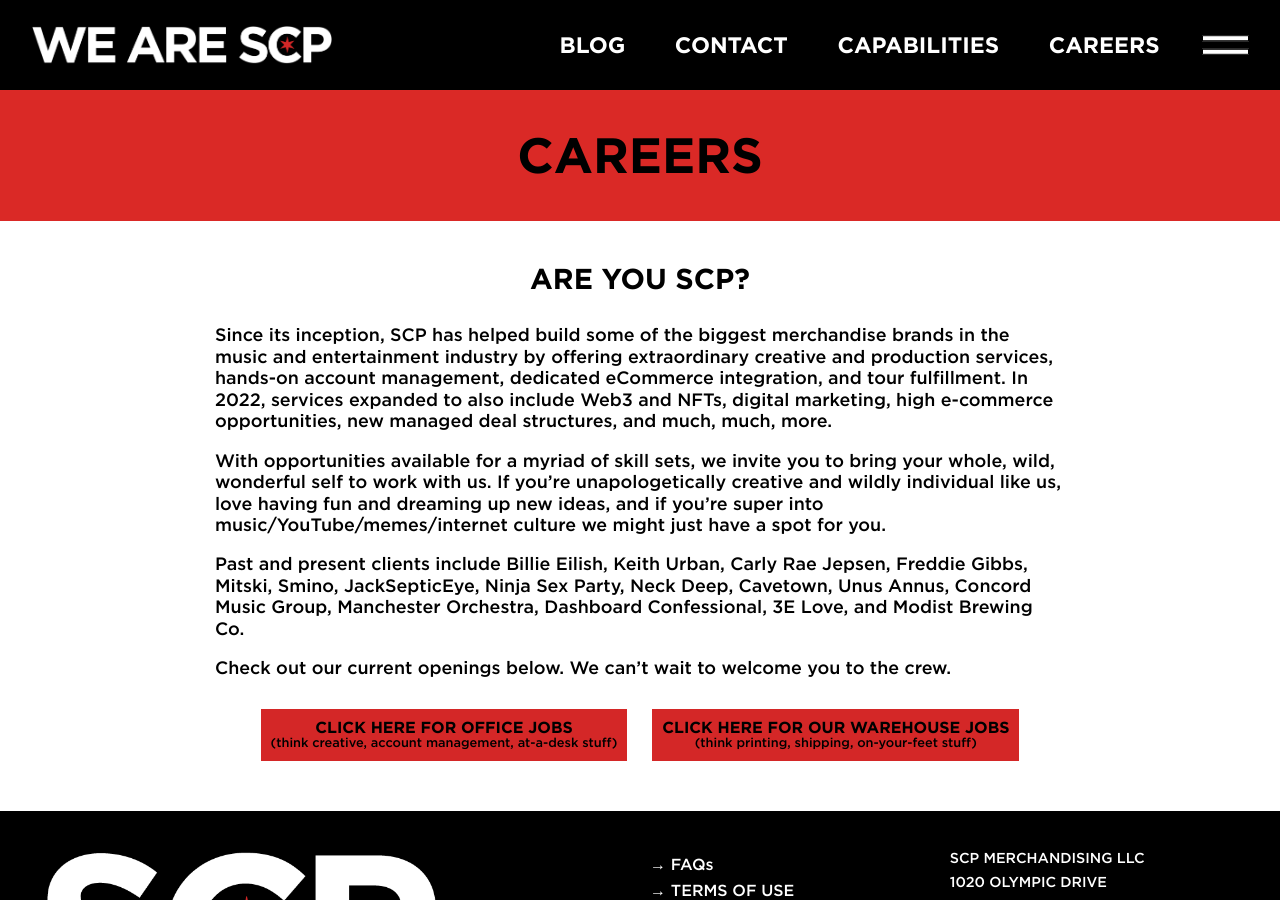
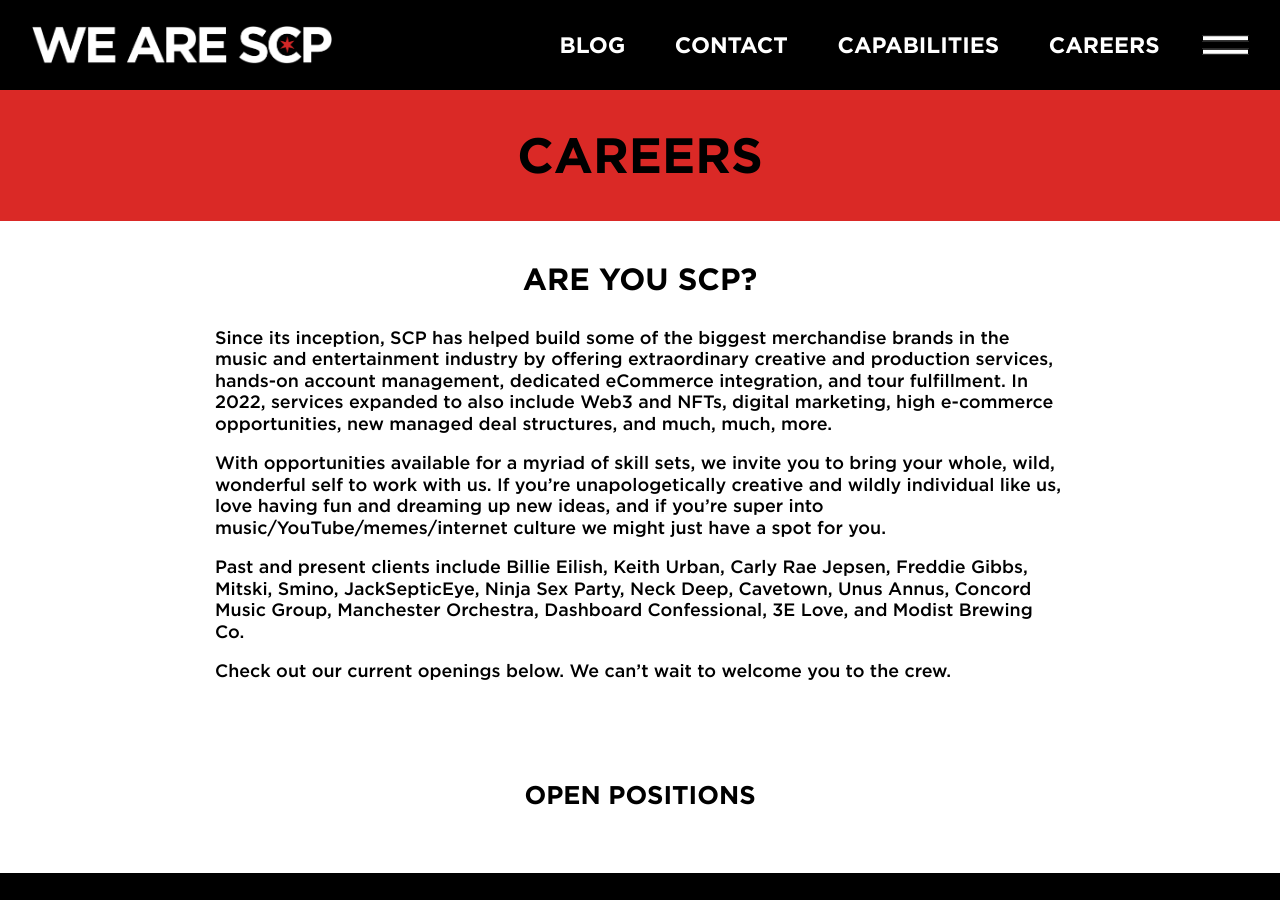
Before and after one commit to Second-City-Prints/wearescp, a Jekyll site: the page built from careers.md, in a window 1280 px wide and 900 px high. Built offline with Jekyll 4.4.1, drawn with Linux system fonts in a browser that asks for light colours; a script that is not in the unit is left out.

Commit message:
Initial Commit

```diff
--- a/_data/careers.yml
+++ b/_data/careers.yml
@@ -1,4 +1,5 @@
-careers: >-
+careersheading: ARE YOU SCP?
+careerscontent:
   Since its inception, SCP has helped build some of the biggest merchandise
   brands in the music and entertainment industry by offering extraordinary
   creative and production services, hands-on account management, dedicated
@@ -14,9 +15,3 @@
 
 
   Check out our current openings below. We can’t wait to welcome you to the crew.
-officebutton: Click here for office jobs
-officebuttonsub: (think creative, account management, at-a-desk stuff)
-officebuttonurl: https://www.linkedin.com/careersite/scp
-warehousebutton: Click here for our warehouse jobs
-warehousebuttonsub: (think printing, shipping, on-your-feet stuff)
-warehousebuttonurl: https://www.indeed.com/cmp/Scp-70145c68/jobs
--- a/careers.md
+++ b/careers.md
@@ -5,19 +5,13 @@
 
 <div class="careers">
   <div class="md">
-    <h2>ARE YOU SCP?</h2>
-    {{ site.data.careers.careers | markdownify }}
+    <h2>{{ site.data.careers.careersheading | markdownify }}</h2>
+    {{ site.data.careers.careerscontent | markdownify }}
 
     <center>
-      <a href="{{ site.data.careers.officebuttonurl }}" class="cta" target="_blank">
-        {{ site.data.careers.officebutton }}
-        <span>{{ site.data.careers.officebuttonsub }}</span>
-      </a>
+      <h3>Open Positions</h3>
+      <script type="text/javascript" src="https://app.jazz.co/widgets/basic/create/scpllc" charset="utf-8"></script>
+    </center>
 
-      <a href="{{ site.data.careers.warehousebuttonurl }}" class="cta" target="_blank">
-        {{ site.data.careers.warehousebutton }}
-        <span>{{ site.data.careers.warehousebuttonsub }}</span>
-      </a>
-    </center>
   </div>
 </div>
--- a/scp.css
+++ b/scp.css
@@ -980,6 +980,10 @@
     text-transform: uppercase;
 }
 
+.careers center {
+    padding-top: 5em;
+}
+
 .careers center .cta > span {
     text-transform: initial;
     display: block;
```
Also changed, not shown: admin/config.yml (+89 -32 lines), Gemfile.lock.
